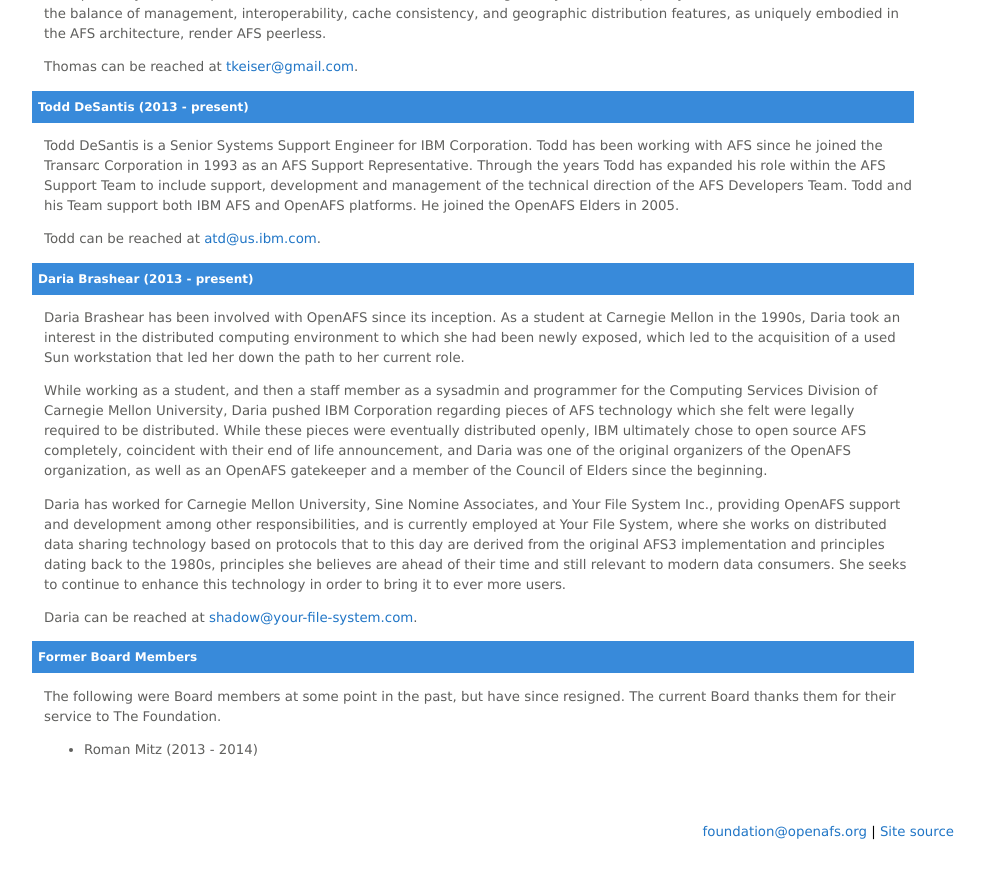
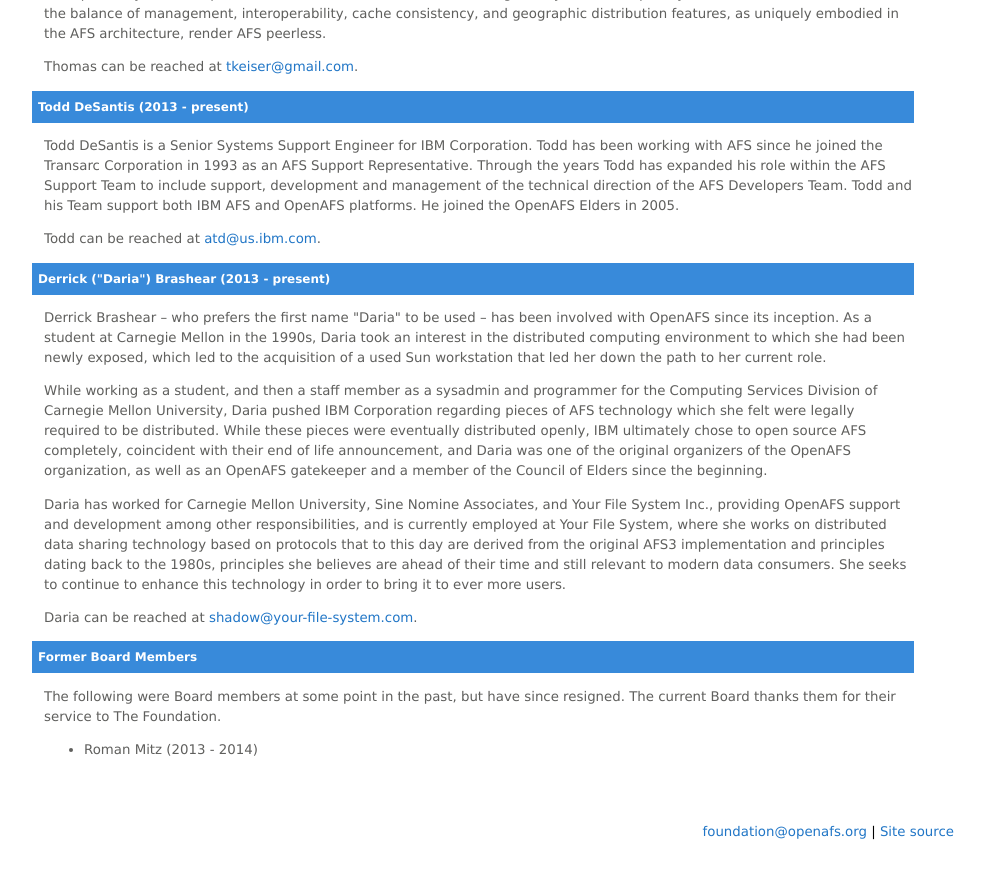
Before and after one commit to openafsfoundation/openafsfoundation.org, a Jekyll site: the page built from board/index.md, in a window 1280 px wide and 900 px high, scrolled down 1446 px. Shown: the top 879 px of the window, without its empty margins (161-1146 px from the left). Built offline with Jekyll 4.4.1, drawn with Linux system fonts in a browser that asks for light colours.

Commit message:
Text edit: Derrick vs Daria Brashear
Edited Brashear bio to address currently ambivalent status.  Legally, it is still Derrick, while in use, it is "Daria".  Hoping my change addresses the matter somewhat elegantly.

```diff
--- a/board/index.md
+++ b/board/index.md
@@ -106,9 +106,9 @@
 
 Todd can be reached at <atd@us.ibm.com>.
 
-### Daria Brashear (2013 - present) ###
+### Derrick ("Daria") Brashear (2013 - present) ###
 
-Daria Brashear has been involved with OpenAFS since its inception.  As a
+Derrick Brashear -- who prefers the first name "Daria" to be used -- has been involved with OpenAFS since its inception.  As a
 student at Carnegie Mellon in the 1990s, Daria took an interest in the
 distributed computing environment to which she had been newly exposed, which led
 to the acquisition of a used Sun workstation that led her down the path to her
```
